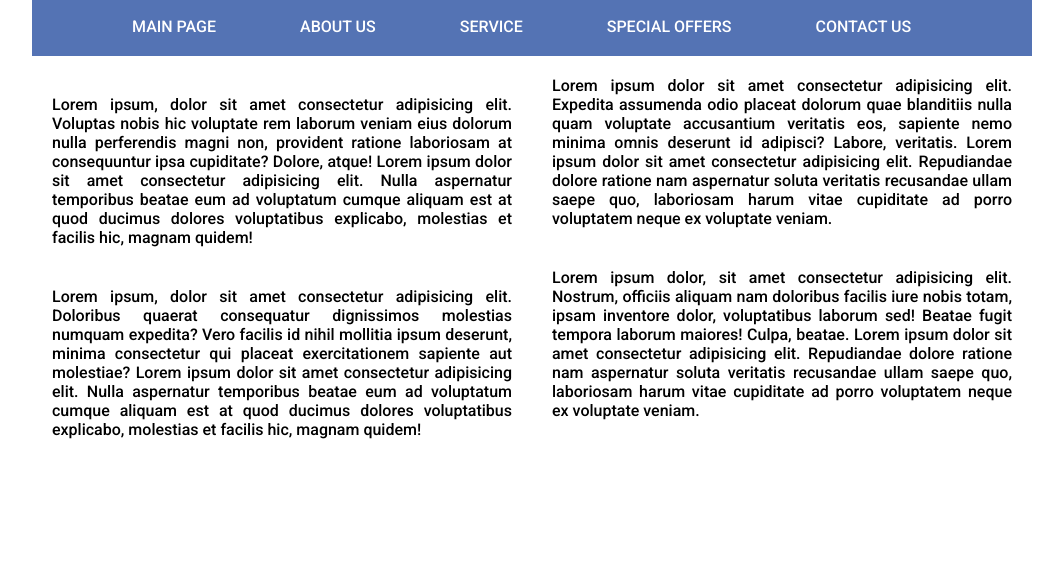
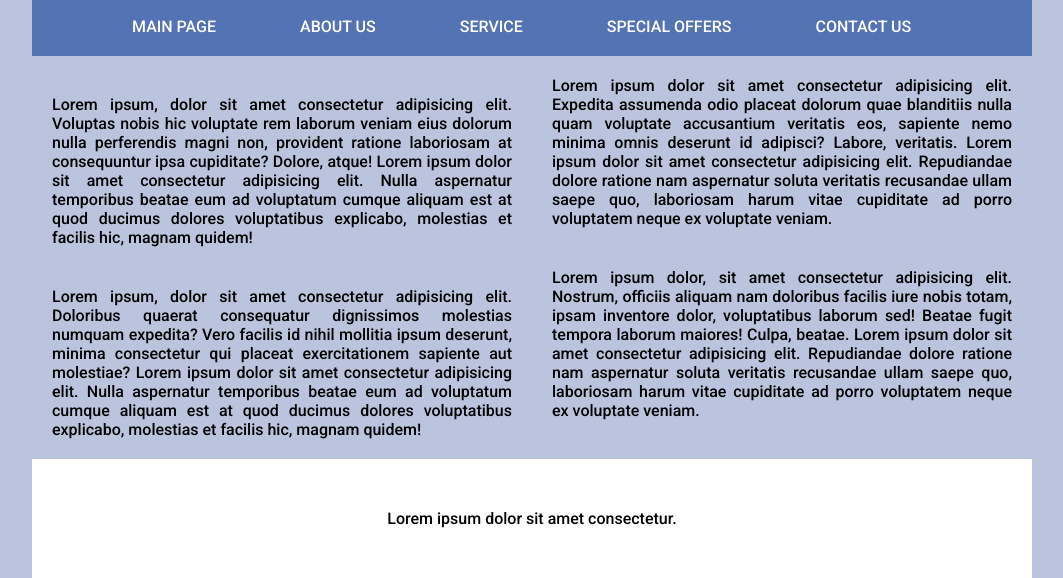
Before and after one commit to KuruczJanos/20221118, a plain HTML site: page index.html in a window 1280 px wide. Shown: the part 303-881 px from the top of the page, without its empty margins (108-1171 px from the left). Before the commit the page ends 800 px from the top, so only its background shows below. Drawn offline with Linux system fonts and the light colour scheme.

Commit message:
footer add

```diff
--- a/index.html
+++ b/index.html
@@ -34,6 +34,9 @@
                 <img src="./img/img/img2.jpg" alt="">
             </div>
         </div>
+        <div id="footer">
+            <p>Lorem ipsum dolor sit amet consectetur.</p>
+        </div>
     </div>
 </body>
 </html>
--- a/style.css
+++ b/style.css
@@ -7,6 +7,9 @@
 }
 html{
     font-size: 16px;
+}
+body{
+    background-color: #bac5dd;
 }
 #container{
     max-width: 1000px;
@@ -52,6 +55,13 @@ img{
     padding-left: 20px;
     text-align: justify;
 }
+#footer{
+    background-color: white;
+    padding: 50px 50px;
+}
+#footer p{
+    text-align: center;
+}
 #main::after, p::after, #footer::after{
     content:'';
     clear:both;
```
